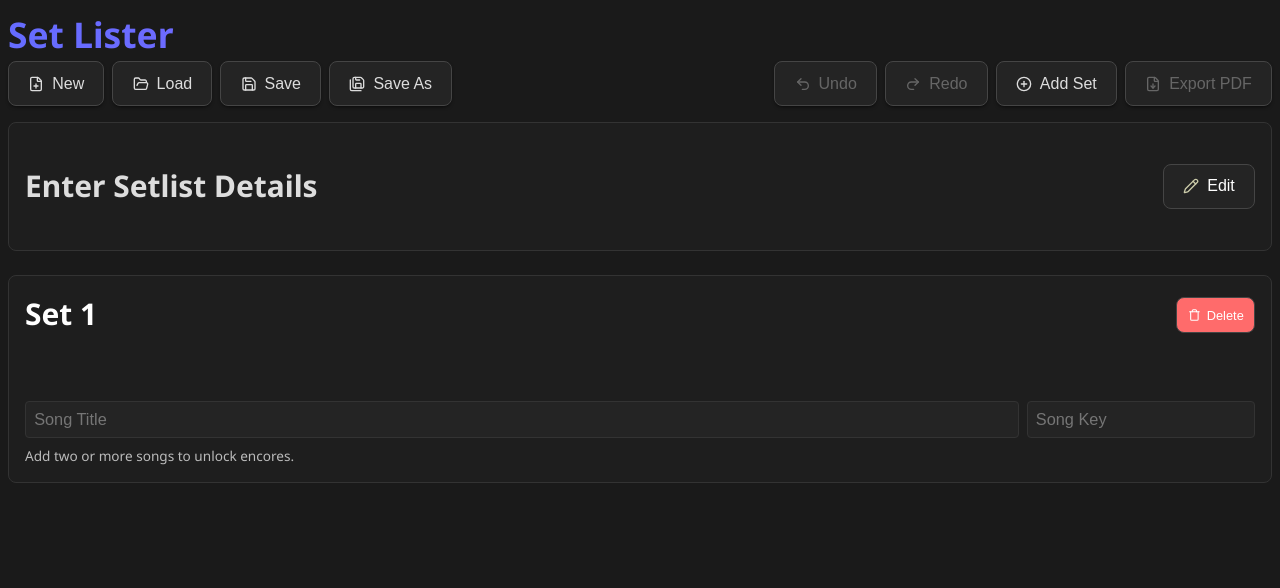
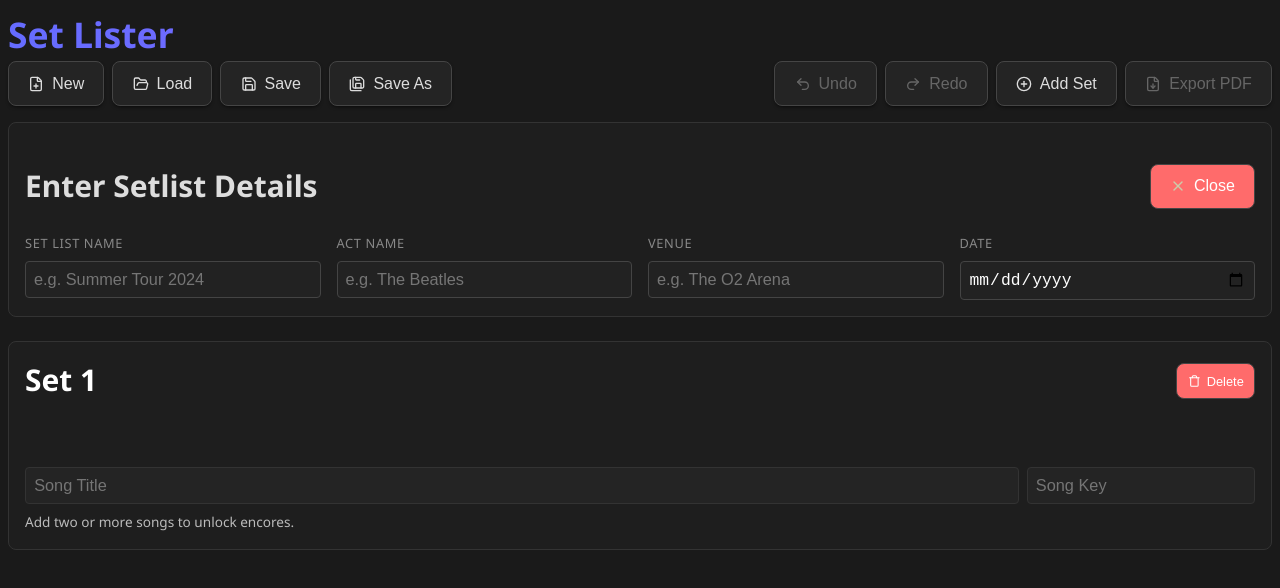
Before and after one commit to thebigdavec/set-lister, a Vue app: page / in a window 1280 px wide. Shown: the top 588 px of the page. Built offline with nearby package versions, Linux system fonts and the light colour scheme.

Commit message:
Open metadata editor when details missing

```diff
--- a/src/components/SetlistMetadata.vue
+++ b/src/components/SetlistMetadata.vue
@@ -1,5 +1,5 @@
 <script setup lang="ts">
-import { ref, computed } from "vue";
+import { ref, computed, onMounted } from "vue";
 import { Users, MapPin, Calendar, Pencil, X } from "lucide-vue-next";
 import { store, updateMetadata } from "../store";
 
@@ -21,6 +21,12 @@ const noDetailsExist = computed(() => {
         !store.metadata.actName &&
         !store.metadata.date
     );
+});
+
+onMounted(() => {
+    if (noDetailsExist.value) {
+        isEditingMetadata.value = true;
+    }
 });
 </script>
 
```
